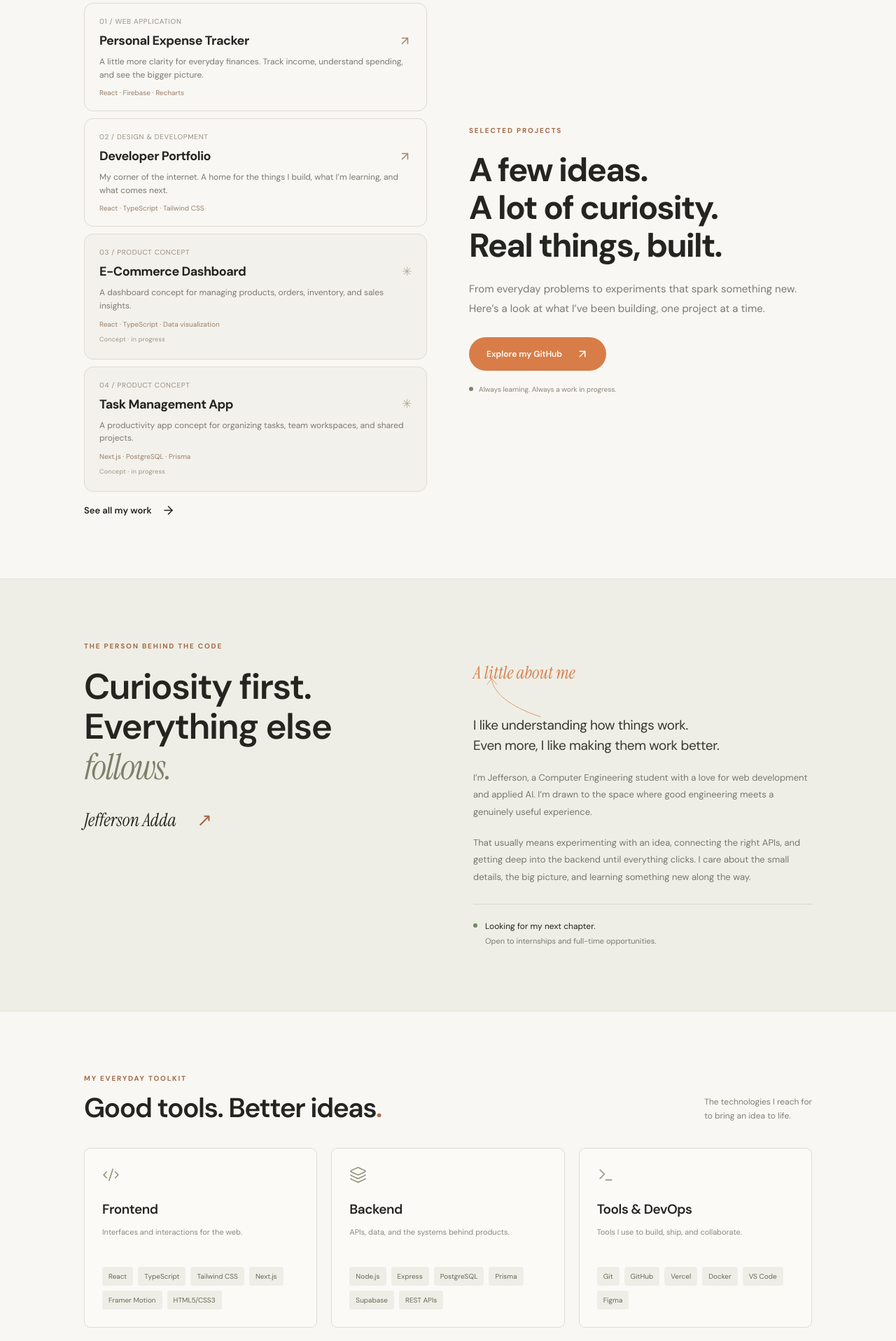
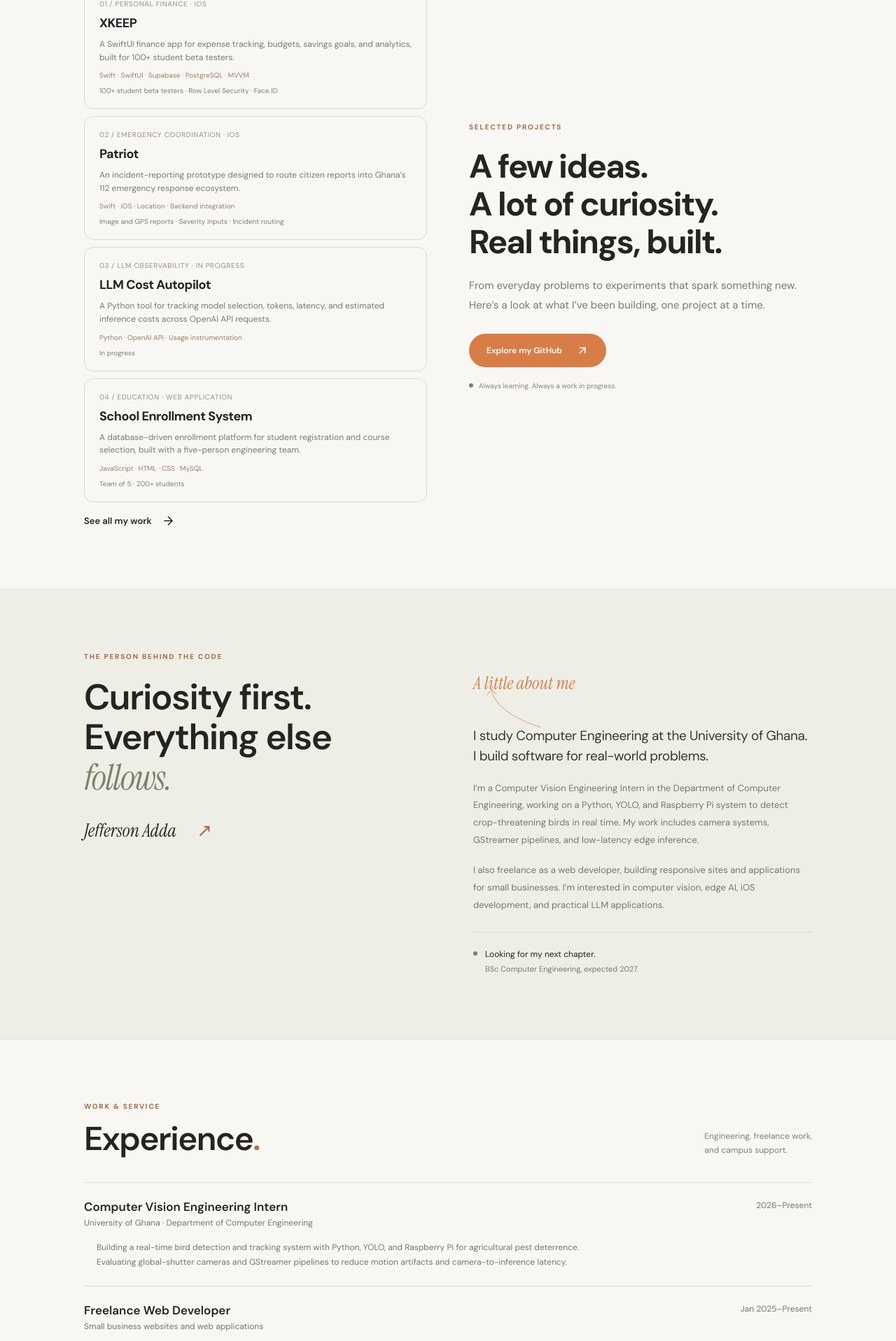
Before and after one commit to jefferson-ai/Portfolio-website, a React (Vite) app: page / in a window 1280 px wide. Shown: the part 880-2797 px from the top of the page at 70% size. Built offline with nearby package versions, Linux system fonts and the light colour scheme.

Commit message:
Update portfolio with resume details

```diff
--- a/index.html
+++ b/index.html
@@ -6,13 +6,13 @@
     <meta name="viewport" content="width=device-width, initial-scale=1.0" />
     <meta
       name="description"
-      content="Jefferson Adda — Computer Engineering student building thoughtful web experiences and exploring applied AI. Explore my projects and get in touch."
+      content="Prince Jefferson Wepia Adda, Computer Engineering student at the University of Ghana. Frontend web developer with experience in computer vision, Python, and iOS projects."
     />
     <meta name="theme-color" content="#f8f7f3" />
     <meta property="og:title" content="Jefferson Adda — Developer & Engineer" />
     <meta
       property="og:description"
-      content="Thoughtful web experiences, useful ideas, and a curious approach to engineering."
+      content="Frontend web projects, computer vision experiments, iOS apps, and engineering work by Prince Jefferson Wepia Adda."
     />
     <meta property="og:type" content="website" />
     <title>Jefferson Adda — Developer & Engineer</title>
--- a/src/App.tsx
+++ b/src/App.tsx
@@ -41,84 +41,52 @@ function GuideArrow({ className = "" }: { className?: string }) {
 
 const projects = [
   {
-    name: "Personal Expense Tracker",
-    category: "WEB APPLICATION",
-    description:
-      "A little more clarity for everyday finances. Track income, understand spending, and see the bigger picture.",
-    image: "/expense-tracker-preview.png",
-    tags: ["React", "Firebase", "Recharts"],
-    url: "https://github.com/jefferson-ai/Expense-Tracker",
-    className: "expense",
+    name: "XKEEP",
+    category: "PERSONAL FINANCE · IOS",
+    description: "A SwiftUI finance app for expense tracking, budgets, savings goals, and analytics, built for 100+ student beta testers.",
+    tags: ["Swift", "SwiftUI", "Supabase", "PostgreSQL", "MVVM"],
+    outcome: "100+ student beta testers · Row Level Security · Face ID",
   },
   {
-    name: "Developer Portfolio",
-    category: "DESIGN & DEVELOPMENT",
-    description:
-      "My corner of the internet. A home for the things I build, what I’m learning, and what comes next.",
-    image: "/portfolio-preview.png",
-    tags: ["React", "TypeScript", "Tailwind CSS"],
-    url: "https://github.com/jefferson-ai/Portfolio-website",
-    className: "portfolio",
+    name: "Patriot",
+    category: "EMERGENCY COORDINATION · IOS",
+    description: "An incident-reporting prototype designed to route citizen reports into Ghana’s 112 emergency response ecosystem.",
+    tags: ["Swift", "iOS", "Location", "Backend integration"],
+    outcome: "Image and GPS reports · Severity inputs · Incident routing",
   },
   {
-    name: "E-Commerce Dashboard",
-    category: "PRODUCT CONCEPT",
-    description:
-      "A dashboard concept for managing products, orders, inventory, and sales insights.",
-    tags: ["React", "TypeScript", "Data visualization"],
+    name: "LLM Cost Autopilot",
+    category: "LLM OBSERVABILITY · IN PROGRESS",
+    description: "A Python tool for tracking model selection, tokens, latency, and estimated inference costs across OpenAI API requests.",
+    tags: ["Python", "OpenAI API", "Usage instrumentation"],
+    outcome: "In progress",
   },
   {
-    name: "Task Management App",
-    category: "PRODUCT CONCEPT",
-    description:
-      "A productivity app concept for organizing tasks, team workspaces, and shared projects.",
-    tags: ["Next.js", "PostgreSQL", "Prisma"],
+    name: "School Enrollment System",
+    category: "EDUCATION · WEB APPLICATION",
+    description: "A database-driven enrollment platform for student registration and course selection, built with a five-person engineering team.",
+    tags: ["JavaScript", "HTML", "CSS", "MySQL"],
+    outcome: "Team of 5 · 200+ students",
   },
 ];
 const stack = [
   {
     icon: Code2,
-    title: "Frontend",
-    description: "Interfaces and interactions for the web.",
-    tools: [
-      "React",
-      "TypeScript",
-      "Tailwind CSS",
-      "Next.js",
-      "Framer Motion",
-      "HTML5/CSS3",
-    ],
+    title: "Frontend Web Development",
+    description: "My strongest area: building responsive websites and user interfaces.",
+    tools: ["HTML", "CSS", "JavaScript", "React", "TypeScript", "Next.js"],
   },
   {
     icon: Layers,
-    title: "Backend",
-    description: "APIs, data, and the systems behind products.",
-    tools: [
-      "Node.js",
-      "Express",
-      "PostgreSQL",
-      "Prisma",
-      "Supabase",
-      "REST APIs",
-    ],
+    title: "Python & AI",
+    description: "Some experience exploring AI and computer vision with Python.",
+    tools: ["Python", "YOLO", "Computer Vision", "OpenAI API"],
   },
   {
     icon: Terminal,
-    title: "Tools & DevOps",
-    description: "Tools I use to build, ship, and collaborate.",
-    tools: ["Git", "GitHub", "Vercel", "Docker", "VS Code", "Figma"],
-  },
-  {
-    icon: Check,
-    title: "Soft Skills",
-    description: "How I approach the work and work with others.",
-    tools: [
-      "Problem Solving",
-      "Communication",
-      "Teamwork",
-      "Agile/Scrum",
-      "Fast Learner",
-    ],
+    title: "Mobile Development",
+    description: "Some experience building iOS apps and mobile prototypes.",
+    tools: ["Swift", "SwiftUI", "iOS", "Supabase"],
   },
 ];
 
@@ -168,7 +136,7 @@ function App() {
             className={menuOpen ? "navigation open" : "navigation"}
             aria-label="Main navigation"
           >
-            {["Projects", "About", "Toolkit"].map((item) => (
+            {["Projects", "About", "Experience", "Toolkit"].map((item) => (
               <a
                 key={item}
                 href={`#${item.toLowerCase()}`}
@@ -199,10 +167,12 @@ function App() {
       <main id="main">
         <section className="hero" id="home">
           <div className="hero-note">
-            <span className="status-dot" /> OPEN TO OPPORTUNITIES
+            <span className="status-dot" /> COMPUTER VISION ENGINEERING INTERN
           </div>
-          <p className="eyebrow">DEVELOPER. ENGINEER. ALWAYS CURIOUS.</p>
-          <h1 aria-label="Hey, I’m Jefferson. Building digital experiences that matter.">
+          <p className="eyebrow">COMPUTER ENGINEERING · SOFTWARE & AI</p>
+          <h1
+            aria-label="Hey, I’m Jefferson. Building digital experiences that matter."
+          >
             Hey, I’m Jefferson<span className="accent">.</span>
             <br />
             Building digital
@@ -224,11 +194,11 @@ function App() {
             </span>
           </h1>
           <p className="hero-description">
-            A computer engineering student building thoughtful web
-            <br className="desktop-break" /> experiences and exploring what’s
-            possible with AI.
+            Computer Engineering at the University of Ghana. Building software
+            across computer vision, edge AI, iOS, and the web.
           </p>
           <div className="hero-action">
+            <div className="primary-action">
               <a className="button dark" href="#projects">
                 Explore my work <ArrowRight size={18} />
               </a>
@@ -237,8 +207,17 @@ function App() {
                 <GuideArrow />
               </a>
             </div>
+            <a
+              className="button resume-button"
+              href="/resume.pdf"
+              target="_blank"
+              rel="noreferrer"
+            >
+              Download resume <ArrowUpRight size={17} />
+            </a>
+          </div>
           <div className="hero-bottom">
-            <span>CODE WITH PURPOSE. BUILD WITH CARE.</span>
+            <span>BSc COMPUTER ENGINEERING · EXPECTED 2027</span>
             <div className="social-links">
               <a
                 href="https://github.com/jefferson-ai"
@@ -280,7 +259,7 @@ function App() {
             <div className="project-list" id="project-list">
               {projects.map((project, index) => (
                 <article
-                  className={`project-issue ${project.url ? "project-link" : "project-concept"}`}
+                  className="project-issue"
                   key={project.name}
                 >
                   <span className="issue-category">
@@ -288,26 +267,10 @@ function App() {
                   </span>
                   <h3>
                     {project.name}
-                    {project.url ? (
-                      <a
-                        href={project.url}
-                        target="_blank"
-                        rel="noreferrer"
-                        aria-label={`Open ${project.name} on GitHub`}
-                      >
-                        <ArrowUpRight size={19} />
-                      </a>
-                    ) : (
-                      <span className="concept-mark">✳</span>
-                    )}
                   </h3>
                   <p>{project.description}</p>
-                  <span className="issue-tools">
-                    {project.tags.join(" · ")}
-                  </span>
-                  {!project.url && (
-                    <span className="concept-note">Concept · in progress</span>
-                  )}
+                  <span className="issue-tools">{project.tags.join(" · ")}</span>
+                  <span className="project-outcome">{project.outcome}</span>
                 </article>
               ))}
               <a
@@ -367,44 +330,107 @@ function App() {
                 <GuideArrow />
               </a>
               <p className="intro" id="about-intro">
-                I like understanding how things work.
+                I study Computer Engineering at the University of Ghana.
                 <br />
-                Even more, I like making them work better.
+                I build software for real-world problems.
               </p>
               <p>
-                I’m Jefferson, a Computer Engineering student with a love for
-                web development and applied AI. I’m drawn to the space where
-                good engineering meets a genuinely useful experience.
+                I’m a Computer Vision Engineering Intern in the Department of
+                Computer Engineering, working on a Python, YOLO, and Raspberry
+                Pi system to detect crop-threatening birds in real time. My
+                work includes camera systems, GStreamer pipelines, and
+                low-latency edge inference.
               </p>
               <p>
-                That usually means experimenting with an idea, connecting the
-                right APIs, and getting deep into the backend until everything
-                clicks. I care about the small details, the big picture, and
-                learning something new along the way.
+                I also freelance as a web developer, building responsive sites
+                and applications for small businesses. I’m interested in
+                computer vision, edge AI, iOS development, and practical LLM
+                applications.
               </p>
               <div className="availability">
                 <span className="status-dot" />
                 <p>
                   Looking for my next chapter.
                   <br />
-                  <span>Open to internships and full-time opportunities.</span>
+                  <span>BSc Computer Engineering, expected 2027.</span>
                 </p>
               </div>
             </div>
           </div>
         </section>
+        <section className="section experience-section" id="experience">
+          <div className="section-heading">
+            <div>
+              <p className="eyebrow">WORK & SERVICE</p>
+              <h2>Experience<span className="accent">.</span></h2>
+            </div>
+            <p className="heading-note">
+              Engineering, freelance work,
+              <br />
+              and campus support.
+            </p>
+          </div>
+          <div className="experience-list">
+            <article className="experience-row">
+              <div>
+                <h3>Computer Vision Engineering Intern</h3>
+                <p>University of Ghana · Department of Computer Engineering</p>
+              </div>
+              <time>2026–Present</time>
+              <ul>
+                <li>
+                  Building a real-time bird detection and tracking system with
+                  Python, YOLO, and Raspberry Pi for agricultural pest
+                  deterrence.
+                </li>
+                <li>
+                  Evaluating global-shutter cameras and GStreamer pipelines to
+                  reduce motion artifacts and camera-to-inference latency.
+                </li>
+              </ul>
+            </article>
+            <article className="experience-row">
+              <div>
+                <h3>Freelance Web Developer</h3>
+                <p>Small business websites and web applications</p>
+              </div>
+              <time>Jan 2025–Present</time>
+              <ul>
+                <li>
+                  Build responsive websites, product catalogs, shopping
+                  interfaces, and interactive forms with HTML, CSS, and
+                  JavaScript.
+                </li>
+              </ul>
+            </article>
+            <article className="experience-row">
+              <div>
+                <h3>Technical Support Volunteer</h3>
+                <p>University of Ghana</p>
+              </div>
+              <time>Mar–Sep 2025</time>
+              <ul>
+                <li>
+                  Resolved hardware, software, connectivity, and system setup
+                  issues for students and faculty.
+                </li>
+                <li>
+                  Helped with software installation, network troubleshooting,
+                  and cybersecurity practices.
+                </li>
+              </ul>
+            </article>
+          </div>
+        </section>
         <section className="section toolkit-section" id="toolkit">
           <div className="section-heading">
             <div>
-              <p className="eyebrow">MY EVERYDAY TOOLKIT</p>
-              <h2>
-                Good tools. Better ideas<span className="accent">.</span>
-              </h2>
+              <p className="eyebrow">MY CURRENT TOOLKIT</p>
+              <h2>Where I’m building<span className="accent">.</span></h2>
             </div>
             <p className="heading-note">
-              The technologies I reach for
-              <br />
-              to bring an idea to life.
+              Frontend web development is my strength, with some experience in
+              Python/AI and iOS.
             </p>
           </div>
           <div className="toolkit-grid">
--- a/src/index.css
+++ b/src/index.css
@@ -820,9 +820,24 @@ textarea {
 a.hand-guide:hover {
   color: #a65a30;
 }
-.hero-action {
+  .hero-action {
   position: relative;
-  display: inline-block;
+  display: flex;
+  align-items: center;
+  justify-content: center;
+  gap: 14px;
+}
+.primary-action {
+  position: relative;
+}
+.resume-button {
+  border: 1px solid #d8d4ca;
+  background: transparent;
+  color: #37392f;
+}
+.resume-button:hover {
+  border-color: #ad704d;
+  background: #f0ede6;
 }
 .hero-guide {
   position: absolute;
@@ -923,6 +938,12 @@ a.hand-guide:hover {
   line-height: 1.65;
   margin-top: 9px;
 }
+.project-outcome {
+  display: block;
+  margin-top: 7px;
+  color: #818075;
+  font-size: 10px;
+}
 .issue-tools {
   display: block;
   font-size: 10px;
@@ -1013,8 +1034,10 @@ a.hand-guide:hover {
     height: 38px;
     margin-left: -3px;
   }
-  .hero-action {
-    margin-left: -40px;
+.hero-action {
+    margin-left: 0;
+    flex-direction: column;
+    gap: 14px;
   }
   .story-guide {
     font-size: 23px;
@@ -1055,6 +1078,48 @@ a.hand-guide:hover {
     top: -57px;
     right: 8px;
   }
+}
+
+.experience-list {
+  border-top: 1px solid #dedad2;
+}
+.experience-row {
+  display: grid;
+  grid-template-columns: minmax(0, 1fr) auto;
+  gap: 14px 28px;
+  padding: 22px 0;
+  border-bottom: 1px solid #dedad2;
+}
+.experience-row h3 {
+  font-size: 17px;
+  font-weight: 600;
+}
+.experience-row p,
+.experience-row time {
+  color: #77766e;
+  font-size: 12px;
+  line-height: 1.7;
+}
+.experience-row ul {
+  grid-column: 1 / -1;
+  margin: 0;
+  padding-left: 18px;
+  color: #77766e;
+  font-size: 12px;
+  line-height: 1.8;
+}
+@media (max-width: 600px) {
+  .experience-row {
+    grid-template-columns: 1fr;
+    gap: 5px;
+  }
+  .experience-row ul {
+    margin-top: 7px;
+  }
+}
+
+.experience-section .section-heading h2 {
+  font-size: clamp(35px, 3.7vw, 49px);
 }
 .hero-guide svg {
   position: absolute;
```
Also changed, not shown: 1 other file (tests, documents, lock files or other folders). Lines whose indentation alone changed are shown as unchanged.
